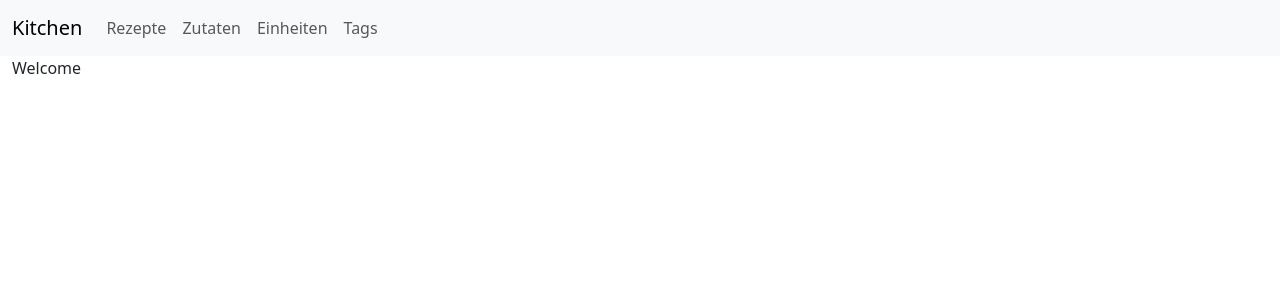
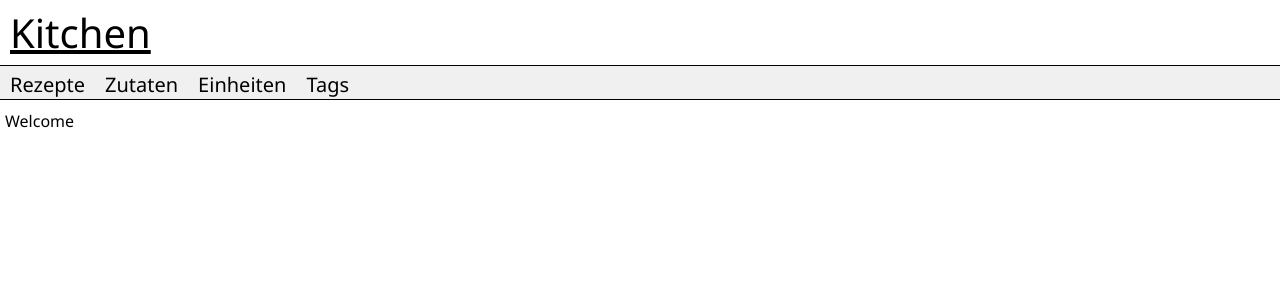
Before and after one commit to fabianginterreiter/kitchen, a React (Create React App) app in the folder client/: page / in a window 1280 px wide. Shown: the top 300 px of the page. Built offline with nearby package versions, Linux system fonts and the light colour scheme.

Commit message:
Remove bootstrap

```diff
--- a/client/package.json
+++ b/client/package.json
@@ -7,10 +7,8 @@
     "@testing-library/jest-dom": "^5.17.0",
     "@testing-library/react": "^13.4.0",
     "@testing-library/user-event": "^13.5.0",
-    "bootstrap": "^5.3.3",
     "graphql": "^16.8.1",
     "react": "^18.2.0",
-    "react-bootstrap": "^2.10.1",
     "react-dom": "^18.2.0",
     "react-router-dom": "^6.21.2",
     "react-scripts": "^5.0.1",
--- a/client/public/index.html
+++ b/client/public/index.html
@@ -15,9 +15,6 @@
       user's mobile device or desktop. See https://developers.google.com/web/fundamentals/web-app-manifest/
     -->
     <!--<link rel="manifest" href="%PUBLIC_URL%/manifest.json" />-->
-    <link href="https://cdn.jsdelivr.net/npm/bootstrap@5.3.2/dist/css/bootstrap.min.css" rel="stylesheet" integrity="sha384-T3c6CoIi6uLrA9TneNEoa7RxnatzjcDSCmG1MXxSR1GAsXEV/Dwwykc2MPK8M2HN" crossorigin="anonymous">
-    <link rel="stylesheet" href="https://cdn.jsdelivr.net/npm/bootstrap-icons@1.11.3/font/bootstrap-icons.min.css">
-    <script src="https://cdn.jsdelivr.net/npm/bootstrap@5.3.2/dist/js/bootstrap.bundle.min.js" integrity="sha384-C6RzsynM9kWDrMNeT87bh95OGNyZPhcTNXj1NW7RuBCsyN/o0jlpcV8Qyq46cDfL" crossorigin="anonymous"></script>
     <!--
       Notice the use of %PUBLIC_URL% in the tags above.
       It will be replaced with the URL of the `public` folder during the build.
--- a/client/src/App.css
+++ b/client/src/App.css
@@ -1,10 +1,122 @@
 @media print {
-    /* All your print styles go here */
-    #header, .hideForPrinting {
-      display: none !important;
-    }
 
-    #preparations > table > tbody > tr > td, #preparations > table > thead > tr > th {
-        font-size: 10px;
-    }
+  /* All your print styles go here */
+  header,
+  .hideForPrinting {
+    display: none !important;
   }
+
+  #preparations>table>tbody>tr>td,
+  #preparations>table>thead>tr>th {
+    font-size: 10px;
+  }
+}
+
+a {
+  color: black;
+  text-decoration: underline;
+}
+
+a:hover {
+  text-decoration: none;
+}
+
+.table {
+  width: 100%;
+  border-collapse: collapse;
+}
+
+.table>tbody>tr {
+  margin: 0;
+  padding: 0;
+}
+
+.table>thead>tr>th {
+  font-weight: bold;
+  text-align: left;
+  padding: 8px 16px;
+  margin: 0;
+}
+
+.table>tbody>tr>td {
+  padding: 8px 16px;
+  margin: 0;
+  border-style: solid;
+  border-color: #d9d9d9;
+  border-width: 1px 0 1px 0;
+}
+
+.table>tbody>tr:nth-child(odd) {
+  background-color: #f2f2f2;
+
+}
+
+body {
+  margin: 0;
+  padding: 0;
+  font-family: 'Segoe UI', Tahoma, Geneva, Verdana, sans-serif;
+}
+
+header>#title {
+  font-size: 40px;
+  padding: 5px 10px;
+}
+
+header>nav {
+  height: 33px;
+  border-width: 1px 0 1px 0;
+  border-color: black;
+  border-style: solid;
+  background-color: #f0f0f0;
+}
+
+header>nav>ul {
+  padding: 0;
+  margin: 0;
+}
+
+header>nav>ul>li {
+  list-style: none;
+  float: left;
+  margin: 0;
+  padding: 0;
+  font-size: 20px;
+}
+
+header>nav>ul>li>a {
+  display: block;
+  font-size: 20px;
+  margin: 0;
+  padding: 5px 10px;
+  text-decoration: none;
+}
+
+header>nav>ul>li>a.active {
+  text-decoration: underline;
+}
+
+#content {
+  padding: 10px 5px;
+}
+
+input[type=text] {
+  padding: 0.375rem 0.75rem;
+  font-size: 1rem;
+  font-weight: 400;
+  line-height: 1.5;
+  color: #212529;
+  -webkit-appearance: none;
+  -moz-appearance: none;
+  appearance: none;
+  background-color: white;
+  background-clip: padding-box;
+  border: 1px solid #aaa;
+  border-radius: 5px;
+  transition: border-color .15s ease-in-out, box-shadow .15s ease-in-out;
+  display: block;
+  width: 100%;
+}
+
+button {
+  border-radius: 5px;
+}
--- a/client/src/App.js
+++ b/client/src/App.js
@@ -3,35 +3,23 @@ import './App.css';
 
 export default function App() {
   return (
-    <div>
-      <nav className="navbar navbar-expand-lg bg-body-tertiary" id="header">
-        <div className="container-fluid">
-          <Link className="navbar-brand" to="/">Kitchen</Link>
-          <button className="navbar-toggler" type="button" data-bs-toggle="collapse" data-bs-target="#navbarSupportedContent" aria-controls="navbarSupportedContent" aria-expanded="false" aria-label="Toggle navigation">
-            <span className="navbar-toggler-icon"></span>
-          </button>
-          <div className="collapse navbar-collapse" id="navbarSupportedContent">
-            <ul className="navbar-nav me-auto mb-2 mb-lg-0">
-              <li className="nav-item">
-                <NavLink to={`/recipes`} className={({ isActive }) => ((isActive ? "active" : "") + " nav-link")} aria-current="page">Rezepte</NavLink>
-              </li>
-              <li className="nav-item">
-                <NavLink to={`/ingredients`} className={({ isActive }) => ((isActive ? "active" : "") + " nav-link")} aria-current="page">Zutaten</NavLink>
-              </li>
-              <li className="nav-item">
-                <NavLink to={`/units`} className={({ isActive }) => ((isActive ? "active" : "") + " nav-link")} aria-current="page">Einheiten</NavLink>
-              </li>
-              <li className="nav-item">
-                <NavLink to={`/tags`} className={({ isActive }) => ((isActive ? "active" : "") + " nav-link")} aria-current="page">Tags</NavLink>
-              </li>
-            </ul>
-          </div>
-        </div>
-      </nav>
+    <>
+      <header>
+        <div id="title"><Link to="/">Kitchen</Link></div>
 
-      <div className="container-fluid">
+        <nav>
+          <ul>
+            <li><NavLink to={`/recipes`} className={({ isActive }) => ((isActive ? "active" : ""))}>Rezepte</NavLink></li>
+            <li><NavLink to={`/ingredients`} className={({ isActive }) => ((isActive ? "active" : ""))}>Zutaten</NavLink></li>
+            <li><NavLink to={`/units`} className={({ isActive }) => ((isActive ? "active" : ""))}>Einheiten</NavLink></li>
+            <li><NavLink to={`/tags`} className={({ isActive }) => ((isActive ? "active" : ""))}>Tags</NavLink></li>
+          </ul>
+        </nav>
+      </header>
+
+      <div id="content">
         <Outlet />
       </div>
-    </div>
+    </>
   );
 }
--- /dev/null
+++ b/client/src/components/Modal.css
@@ -0,0 +1,49 @@
+.fullscreen {
+    position: fixed;
+    top: 0;
+    left: 0;
+    bottom: 0;
+    right: 0;
+    z-index: 1000;
+}
+
+.background {
+    position: absolute;
+    top: 0;
+    left: 0;
+    bottom: 0;
+    right: 0;
+
+    background: black;
+    opacity: 0.3;
+    z-index: 1100;
+}
+
+.modal {
+    position: relative;
+    z-index: 1200;
+    top: 20px;
+    margin: auto;
+    width: 60%;
+    background-color: green;
+    opacity: 1;
+
+    border: 1px solid #ddd;
+    border-radius: 10px;
+    background-color: white;
+}
+
+.modal>header {
+    border-bottom: 1px solid #ddd;
+    font-weight: 500;
+    padding: 20px;
+}
+
+.modal>div.content {
+    padding: 20px;
+}
+
+.modal>footer {
+    border-top: 1px solid #ddd;
+    padding: 20x;
+}
--- /dev/null
+++ b/client/src/components/Modal.js
@@ -0,0 +1,15 @@
+import './Modal.css';
+
+export default function Modal({ onClose, onSave, visible, title, children }) {
+    return (visible ? <div className="fullscreen">
+        <div className="background" onClick={() => onClose()} />
+        <div className="modal">
+            <header>{title}</header>
+            <div className="content">{children}</div>
+            <footer>
+                <button onClick={() => onClose()}>Abbrechen</button>
+                <button onClick={() => onSave()}>Save</button>
+            </footer>
+        </div>
+    </div> : <span />);
+}
--- a/client/src/components/ingredients/Ingredients.js
+++ b/client/src/components/ingredients/Ingredients.js
@@ -2,9 +2,7 @@ import { Link } from "react-router-dom";
 import { useQuery, useMutation, gql } from '@apollo/client';
 import { Loading, Error } from '../Utils.js';
 import { useState } from "react";
-
-import Button from 'react-bootstrap/Button';
-import Modal from 'react-bootstrap/Modal';
+import Modal from '../Modal.js';
 
 const GET_INGREDIENTS = gql`query GetIngredients {
     ingredients {
@@ -47,19 +45,7 @@ export default function Ingredients() {
             <h1>Zutaten</h1>
             <hr />
 
-            {ingredient !== null ? <Modal show={true} onHide={() => setIngredient(null)}>
-                <Modal.Header closeButton>
-                    <Modal.Title>Zutat {ingredient.id ? "bearbeiten" : "erstellen"}</Modal.Title>
-                </Modal.Header>
-                <Modal.Body>
-                    <label htmlFor="formName" className="form-label">Name</label>
-                    <input id="formName" type="text" className="form-control" placeholder="Name" value={ingredient.name} onChange={e => setIngredient({ ...ingredient, name: e.target.value })} />
-                </Modal.Body>
-                <Modal.Footer>
-                    <Button variant="secondary" onClick={() => setIngredient(null)}>
-                        Abbrechen
-                    </Button>
-                    <Button variant="primary" onClick={() => {
+            {ingredient ? <Modal visible={ingredient !== null} onClose={() => setIngredient(null)} onSave={() => {
                 if (ingredient.id) {
                     updateIngredient({
                         variables: { ingredient: { id: ingredient.id, name: ingredient.name } },
@@ -81,8 +67,9 @@ export default function Ingredients() {
                 }
 
                 setIngredient(null)
-                    }}>Speichern</Button>
-                </Modal.Footer>
+            }} title={`Zutat ${ingredient.id ? "bearbeiten" : "erstellen"}`}>
+                <label htmlFor="formName" className="form-label">Name</label>
+                <input id="formName" type="text" className="form-control" placeholder="Name" value={ingredient.name} onChange={e => setIngredient({ ...ingredient, name: e.target.value })} />
             </Modal> : <div />}
 
             <button className="btn btn-primary" onClick={() => setIngredient({ name: "" })}>Erstellen</button>
--- a/client/src/components/units/Units.js
+++ b/client/src/components/units/Units.js
@@ -1,9 +1,7 @@
 import { useQuery, useMutation, gql } from '@apollo/client';
 import { Loading, Error } from '../Utils.js';
 import { useState } from "react";
-
-import Button from 'react-bootstrap/Button';
-import Modal from 'react-bootstrap/Modal';
+import Modal from '../Modal.js';
 
 const GET_UNITS = gql`query GetUnits {
     units {
@@ -48,21 +46,7 @@ export default function Units() {
             <h1>Einheiten</h1>
             <hr />
 
-            {unit !== null ? <Modal show={true} onHide={() => setUnit(null)}>
-                <Modal.Header closeButton>
-                    <Modal.Title>Einheit {unit.id ? "bearbeiten" : "erstellen"}</Modal.Title>
-                </Modal.Header>
-                <Modal.Body>
-                    <label htmlFor="formName" className="form-label">Name</label>
-                    <input id="formName" type="text" className="form-control" placeholder="Name" value={unit.name} onChange={e => setUnit({ ...unit, name: e.target.value })} />
-                    <label htmlFor="formDescription" className="form-label">Beschreibung</label>
-                    <input id="formDescription" type="text" className="form-control" placeholder="Beschreibung" value={unit.description} onChange={e => setUnit({ ...unit, description: e.target.value })} />
-                </Modal.Body>
-                <Modal.Footer>
-                    <Button variant="secondary" onClick={() => setUnit(null)}>
-                        Abbrechen
-                    </Button>
-                    <Button variant="primary" onClick={() => {
+            {unit ? <Modal visible={unit !== null} onClose={() => setUnit(null)} onSave={() => {
                 if (unit.id) {
                     updateUnit({
                         variables: { unit: { id: unit.id, name: unit.name, description: unit.description } },
@@ -84,8 +68,11 @@ export default function Units() {
                 }
 
                 setUnit(null)
-                    }}>Speichern</Button>
-                </Modal.Footer>
+            }} title={`Zutat ${unit.id ? "bearbeiten" : "erstellen"}`}>
+                <label htmlFor="formName" className="form-label">Name</label>
+                <input id="formName" type="text" className="form-control" placeholder="Name" value={unit.name} onChange={e => setUnit({ ...unit, name: e.target.value })} />
+                <label htmlFor="formDescription" className="form-label">Beschreibung</label>
+                <input id="formDescription" type="text" className="form-control" placeholder="Beschreibung" value={unit.description} onChange={e => setUnit({ ...unit, description: e.target.value })} />
             </Modal> : <div />}
 
             <button className="btn btn-primary" onClick={() => setUnit({ name: "", description: "" })}>Erstellen</button>
```
Also changed, not shown: client/src/components/tags/Tags.js (+9 -22 lines), 1 other file (tests, documents, lock files or other folders). Lines whose indentation alone changed are shown as unchanged.
